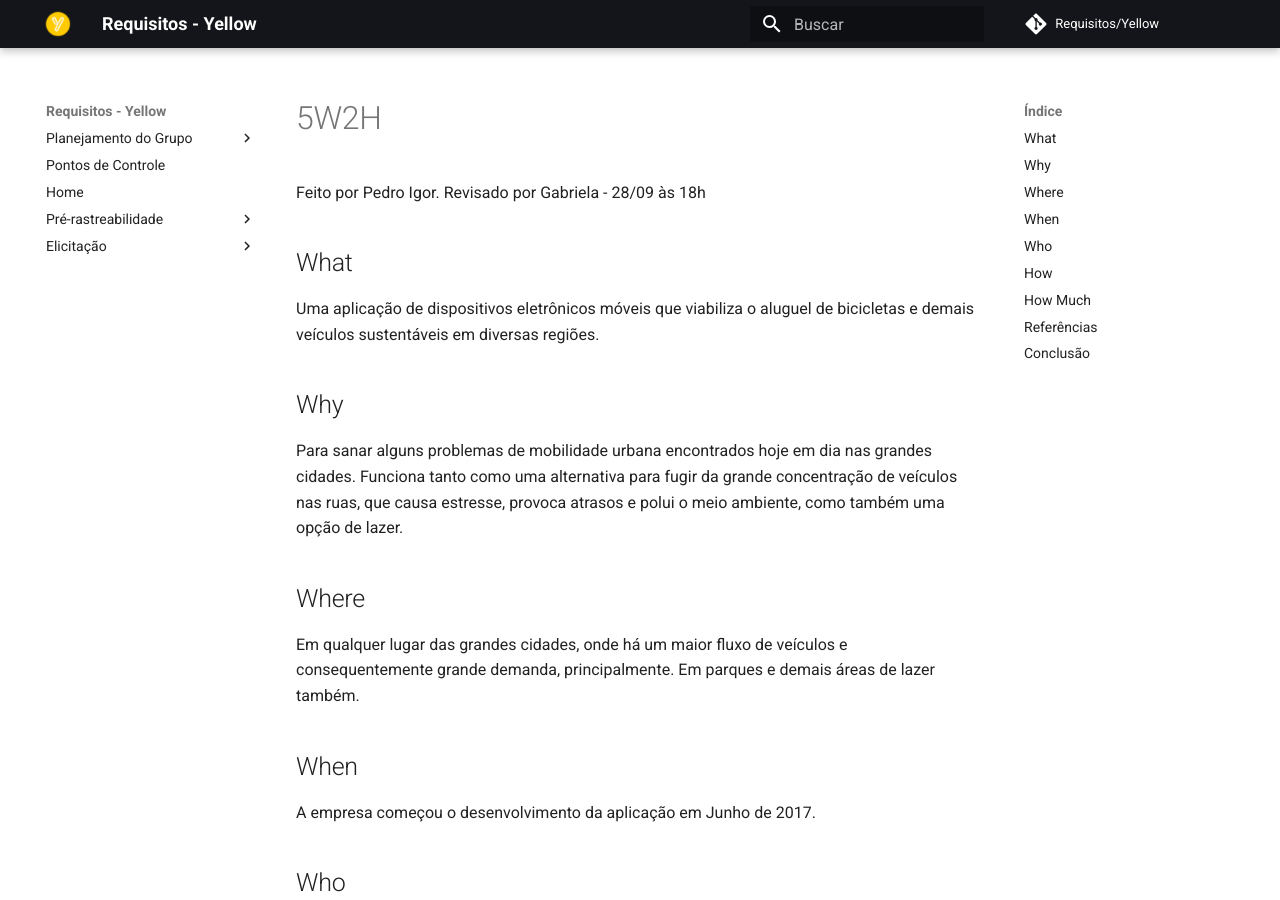
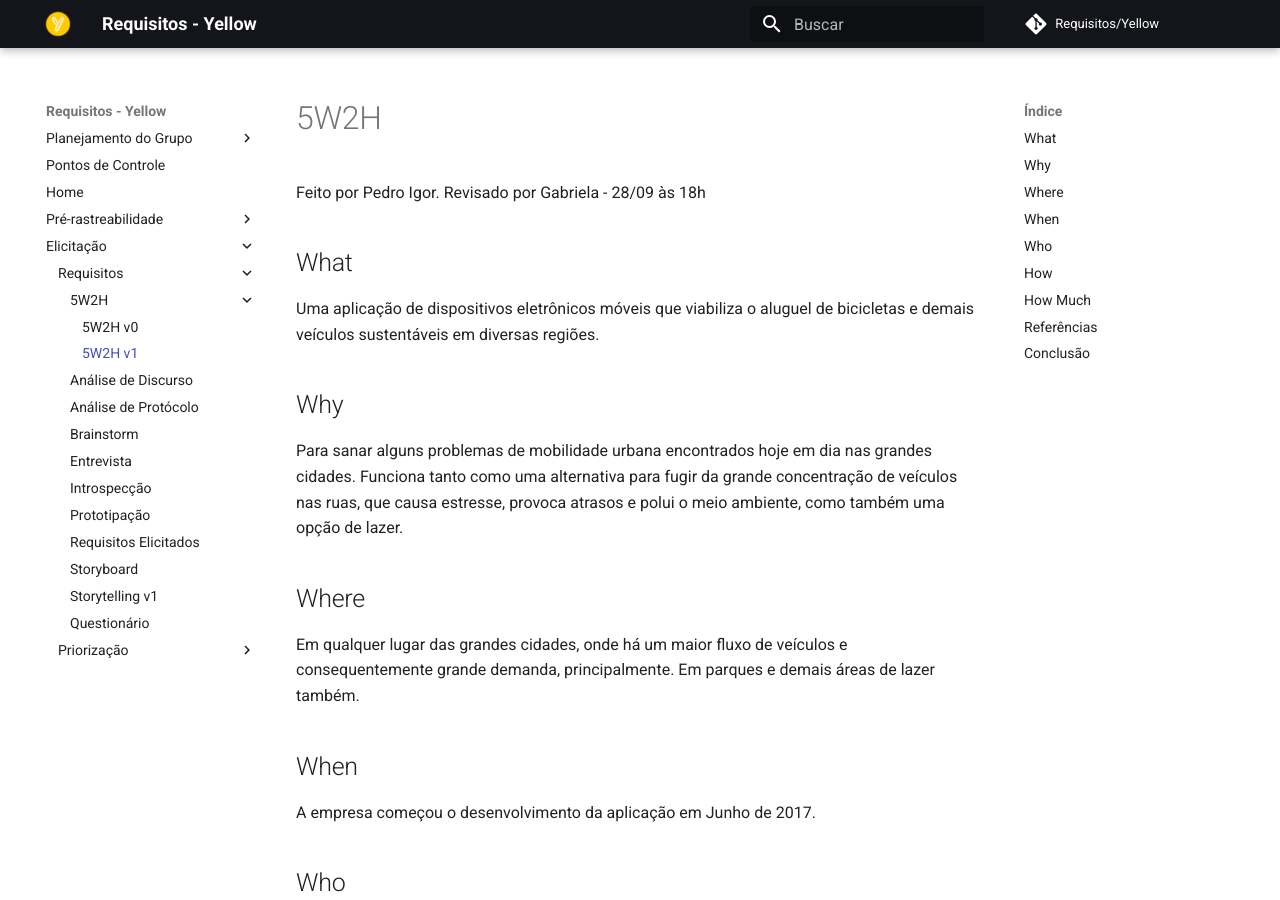
Before and after one commit to me42th/2019.2-Yellow, an MkDocs documentation site: the page built from docs/elicitacao/requisitos/5w2h_v1.md, in a window 1280 px wide and 900 px high. Built offline with MkDocs 1.6.1 and Material for MkDocs 9.7.7, drawn with Linux system fonts in a browser that asks for light colours; comment, search, counter and statistics services are not loaded.

Commit message:
Atualizado o mkdocs.

```diff
--- a/mkdocs.yml
+++ b/mkdocs.yml
@@ -17,11 +17,19 @@
         - Rich Picture: pre_rastreabilidade/rich_picture.md
     - Elicitação:
         - Requisitos:
+            - 5W2H:
+                - 5W2H v0: elicitacao/requisitos/5w2h_v0.md
+                - 5W2H v1: elicitacao/requisitos/5w2h_v1.md
+            - Análise de Discurso: elicitacao/requisitos/analise_discurso.md
+            - Análise de Protócolo: elicitacao/requisitos/analise_protocolo.md
             - Brainstorm: elicitacao/requisitos/brainstorm.md
+            - Entrevista: elicitacao/requisitos/entrevista.md
+            - Introspecção: elicitacao/requisitos/introspeccao.md
+            - Prototipação: elicitacao/requisitos/prototipacao.md
             - Requisitos Elicitados: elicitacao/requisitos/requisitos_elicitados.md
-            - 5W2H: elicitacao/requisitos/5w2h.md
-            - Introspecção: elicitacao/requisitos/introspeccao.md
-            - Entrevista: elicitacao/requisitos/entrevista.md
+            - Storyboard: elicitacao/requisitos/storyboard.md
+            - Storytelling v1: elicitacao/requisitos/storytelling_v1.md
+            - Questionário: elicitacao/requisitos/questionario.md
         - Priorização:
             - MoSCoW: elicitacao/priorizacao/moscow.md
             - First Things First: elicitacao/priorizacao/first_things_first.md
```
Also changed, not shown: docs/elicitacao/requisitos/5w2h_v0.md (renamed from docs/elicitacao/requisitos/5w2h.md).
